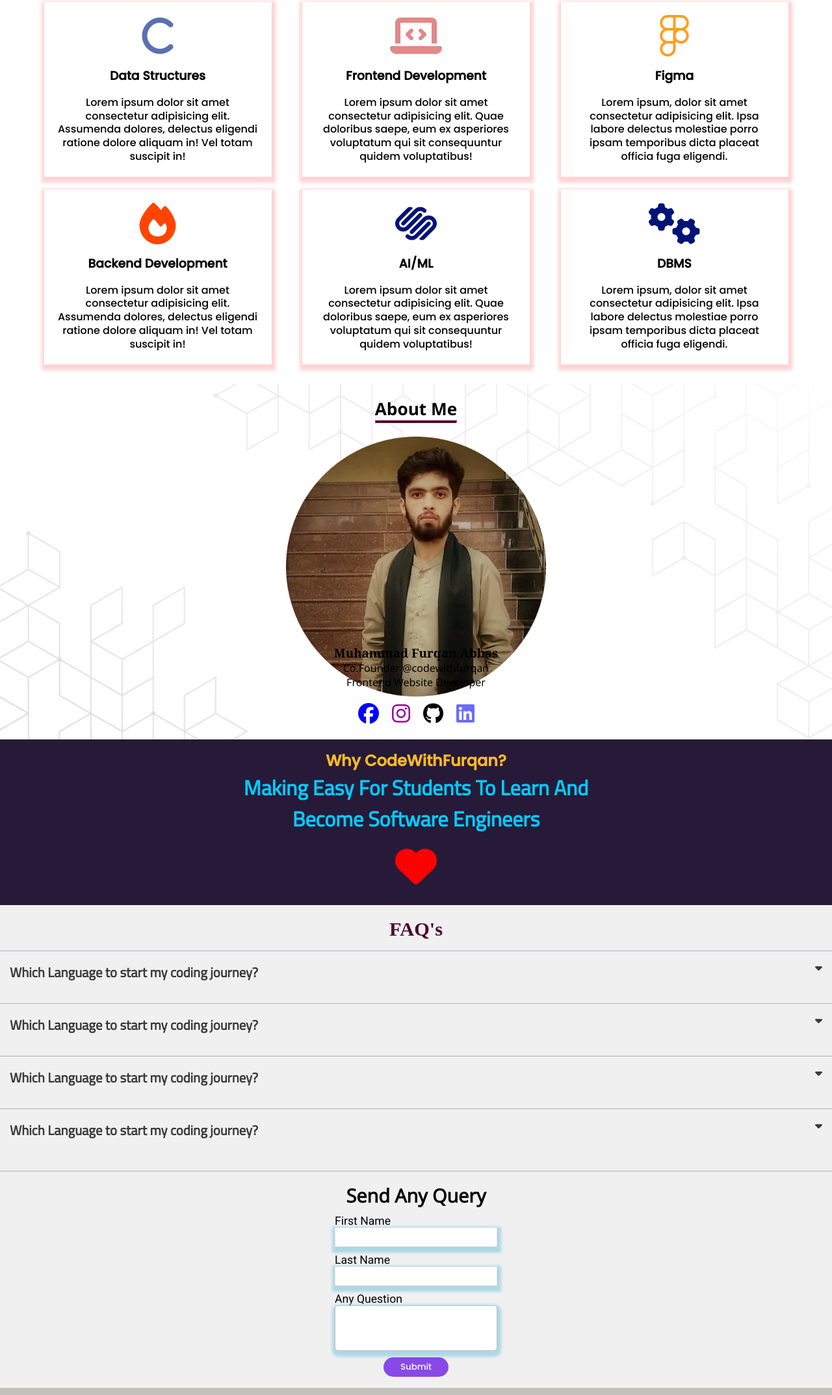
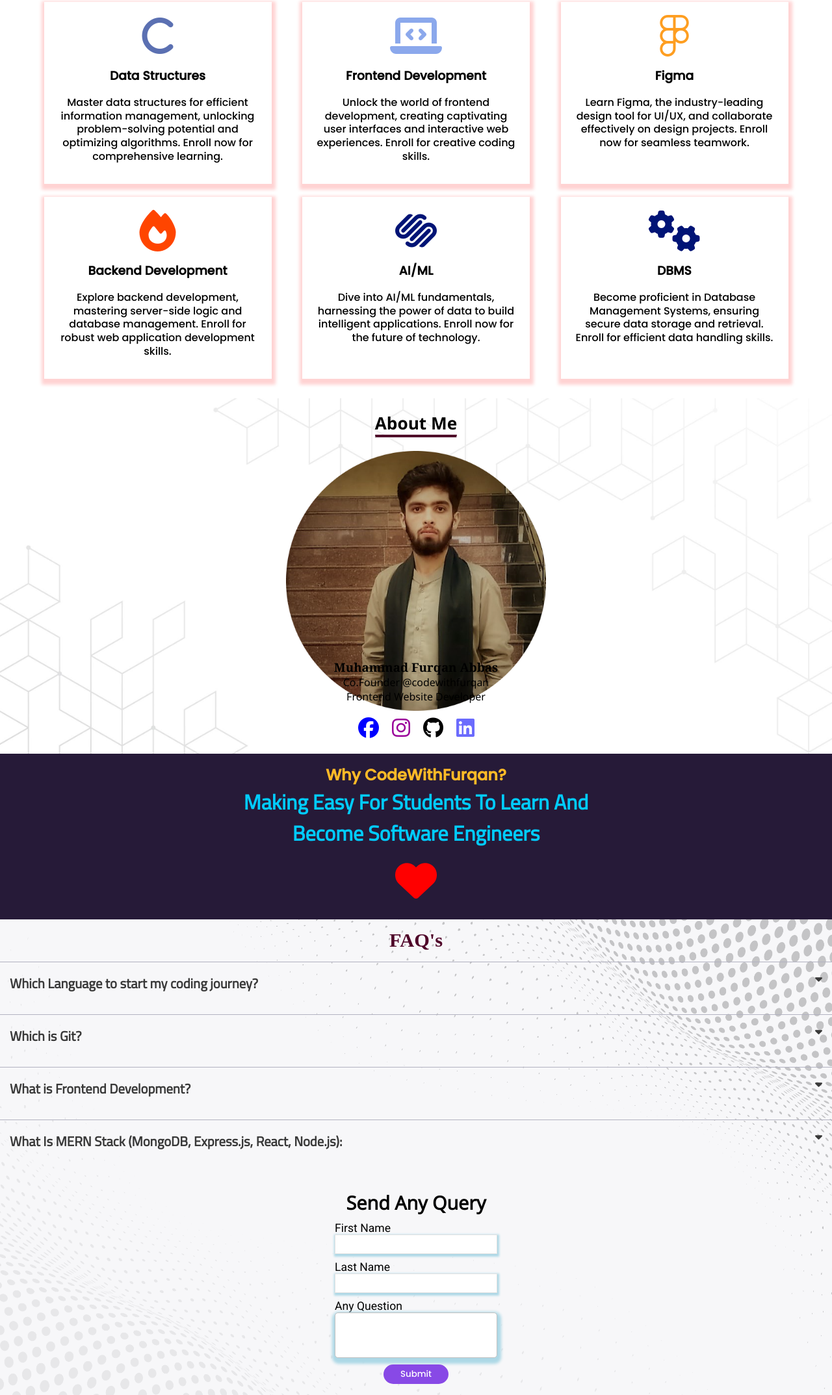
Before and after one commit to mfurqanabbas20/CodeWithFurqan, a plain HTML site: page index.html in a window 1280 px wide. Shown: the part 629-2776 px from the top of the page at 65% size. Drawn offline with nearby package versions, Linux system fonts and the light colour scheme; a web font is replaced by a local one.

Commit message:
Minor changes

```diff
--- a/index.html
+++ b/index.html
@@ -5,6 +5,7 @@
     <meta name="viewport" content="width=device-width, initial-scale=1.0">
     <link rel="stylesheet" href="style.css">
     <link rel="stylesheet" href="queries.css">
+    <link rel="icon" href="images/default.png">
     <script src="https://kit.fontawesome.com/65539b4138.js" crossorigin="anonymous"></script>
     <title>CodeWithFurqan || Happy Coding</title>
 </head>
@@ -49,32 +50,32 @@
         <div class="card-1 card-common">
             <i style="color:rgb(91, 112, 178)" class="fa-solid fa-c"></i>
             <h3>Data Structures</h3>
-            <p>Lorem ipsum dolor sit amet consectetur adipisicing elit. Assumenda dolores, delectus eligendi ratione dolore aliquam in! Vel totam suscipit in!</p>
+            <p>Master data structures for efficient information management, unlocking problem-solving potential and optimizing algorithms. Enroll now for comprehensive learning.</p>
         </div>
         <div class="card-2 card-common">
-            <i style="color: #e28888"; class="fa-solid fa-laptop-code"></i>
+            <i style="color: #8ba8ec"; class="fa-solid fa-laptop-code"></i>
             <h3>Frontend Development</h3>
-            <p>Lorem ipsum dolor sit amet consectetur adipisicing elit. Quae doloribus saepe, eum ex asperiores voluptatum qui sit consequuntur quidem voluptatibus!</p>
+            <p>Unlock the world of frontend development, creating captivating user interfaces and interactive web experiences. Enroll for creative coding skills.</p>
         </div>
         <div class="card-3 card-common">
             <i style="color:rgb(254, 158, 33)" class="fa-brands fa-figma"></i>
             <h3>Figma</h3>
-            <p>Lorem ipsum, dolor sit amet consectetur adipisicing elit. Ipsa labore delectus molestiae porro ipsam temporibus dicta placeat officia fuga eligendi.</p>
+            <p>Learn Figma, the industry-leading design tool for UI/UX, and collaborate effectively on design projects. Enroll now for seamless teamwork.</p>
         </div>
         <div class="card-4 card-common">
             <i style="color: orangered;" class="fa-solid fa-fire"></i>
             <h3>Backend Development</h3>
-            <p>Lorem ipsum dolor sit amet consectetur adipisicing elit. Assumenda dolores, delectus eligendi ratione dolore aliquam in! Vel totam suscipit in!</p>
+            <p>Explore backend development, mastering server-side logic and database management. Enroll for robust web application development skills.</p>
         </div>
         <div class="card-5 card-common">
             <i class="fa-brands fa-squarespace"></i>
             <h3>AI/ML</h3>
-            <p>Lorem ipsum dolor sit amet consectetur adipisicing elit. Quae doloribus saepe, eum ex asperiores voluptatum qui sit consequuntur quidem voluptatibus!</p>
+            <p>Dive into AI/ML fundamentals, harnessing the power of data to build intelligent applications. Enroll now for the future of technology.</p>
         </div>
         <div class="card-6 card-common">
             <i class="fa-solid fa-gears"></i>
             <h3>DBMS</h3>
-            <p>Lorem ipsum, dolor sit amet consectetur adipisicing elit. Ipsa labore delectus molestiae porro ipsam temporibus dicta placeat officia fuga eligendi.</p>
+            <p>Become proficient in Database Management Systems, ensuring secure data storage and retrieval. Enroll for efficient data handling skills.</p>
         </div>
     </div>
     <div class="furqan" id="furqan">
@@ -110,6 +111,7 @@
             <i class="fa-solid fa-heart fa-beat"></i>
         </div>
     </div>
+    <div class="background-container">
     <div class="accordian-container">
         <h2 class="faqs">FAQ's</h2>
         <div class="accordian">
@@ -118,34 +120,34 @@
                 <i class="fa-solid fa-caret-down"></i>
             </div>
             <div class="answer" id="answer">
-                <p>Lorem ipsum dolor sit, amet consectetur adipisicing elit. Reiciendis autem consectetur, expedita eum veritatis soluta. Voluptate nam culpa iste minima?</p>
+                <p>Python is an excellent choice for beginners. It's widely used in various domains, including web development, data analysis, machine learning, and automation.</p>
             </div>
         </div>
         <div class="accordian">
             <div class="question-accordian">
-                <h3>Which Language to start my coding journey?</h3>
+                <h3>Which is Git?</h3>
                 <i class="fa-solid fa-caret-down"></i>
             </div>
             <div class="answer" >
-                <p>Lorem ipsum dolor sit, amet consectetur adipisicing elit. Reiciendis autem consectetur, expedita eum veritatis soluta. Voluptate nam culpa iste minima?</p>
+                <p>Git is a distributed version control system (VCS) that is widely used for tracking changes in source code during software development. It was created by Linus Torvalds in 2005 to help manage the development of the Linux kernel, but it has since become the standard for version control in many software projects.</p>
             </div>
         </div>
         <div class="accordian">
             <div class="question-accordian">
-                <h3>Which Language to start my coding journey?</h3>
+                <h3>What is Frontend Development?</h3>
                 <i class="fa-solid fa-caret-down"></i>
             </div>
             <div class="answer">
-                <p>Lorem ipsum dolor sit, amet consectetur adipisicing elit. Reiciendis autem consectetur, expedita eum veritatis soluta. Voluptate nam culpa iste minima?</p>
+                <p>Frontend development is the practice of creating the user interface and user experience of a website or web application. Frontend developers are responsible for designing and building the visible parts of a website that users interact with directly.</p>
             </div>
         </div>
         <div class="accordian">
             <div class="question-accordian">
-                <h3>Which Language to start my coding journey?</h3>
+                <h3>What Is MERN Stack (MongoDB, Express.js, React, Node.js):</h3>
                 <i class="fa-solid fa-caret-down"></i>
             </div>
             <div class="answer">
-                <p>Lorem ipsum dolor sit, amet consectetur adipisicing elit. Reiciendis autem consectetur, expedita eum veritatis soluta. Voluptate nam culpa iste minima?</p>
+                <p>The MERN stack has gained significant popularity and is widely used for building modern web applications. MongoDB is a NoSQL database, Express.js is a backend framework for Node.js, React is a frontend library for building user interfaces, and Node.js is a server-side runtime environment.</p>
             </div>
         </div>
     </div>
@@ -169,15 +171,16 @@
             <button onclick="email()" class="btn submit">Submit</button>
         </div>
     </form>
+    </div>
     <div class="follow">
         <div class="follow-content">
             <h2>Follow Us On</h2>
             <hr class="follow-line">
         </div>
         <div class="follow-icons">
-            <i class="fa-brands fa-facebook"></i>
-            <i class="fa-brands fa-instagram"></i>
-            <i class="fa-brands fa-github"></i>
+           <a href="https://www.facebook.com/malikmuhammadfurqan.abbas/"><i class="fa-brands fa-facebook"></i></a>
+           <a href="https://www.instagram.com/codewithfurqan/"><i class="fa-brands fa-instagram"></i></a>
+           <a href="https://www.linkedin.com/in/muhammad-furqan-abbas-870125233/"><i class="fa-brands fa-linkedin"></i></a>
         </div>
         <div class="follow-content">
             <h2>Subsribe At</h2>
--- a/style.css
+++ b/style.css
@@ -218,10 +218,10 @@ hr {
     margin-block: 10px;
     padding: 20px;
     font-family: 'Poppins', sans-serif;
+    height: 280px;
 }
 .card-common:hover {
     box-shadow: 2px 2px 20px 6px rgb(220, 93, 255);
-
 }
 /* Furqan */
 .furqan {
@@ -269,9 +269,7 @@ hr {
     justify-content: center;
     align-items: center;
     gap: 10px;
-    background-color: #f0f0f0;
     padding-block: 17px;
-    border-top: 1px solid rgb(244, 154, 106);
 }
 .form-questions>.form-header h3{
     font-family: Open Sans, sans-serif;
@@ -281,7 +279,7 @@ hr {
     border: 1px solid rgb(226, 226, 226);
     width: 250px;
     height: 30px;
-    box-shadow: 1px 4px 4px 5px lightblue;
+    box-shadow: 1px 2px 3px 2px lightblue;
 }
 .first-name, .last-name, .question label {
     font-size: 1.1rem;
@@ -334,12 +332,17 @@ hr {
     font-size: 1rem;
 }
 .accordian-container {
-    background-color: #f0f0f0;
-    padding-block: 20px;
+
+    background-size: cover;
+    padding-block: 15px;
+}
+.background-container {
+    background-image: url('images/background-2.jpg');
+    background-size: cover;
 }
 .accordian {
     margin-top: 5px;
-    background-color: #f0f0f0;
+    background-color: transparent;
     font-family:Cambria, Cochin, Georgia, Times, 'Times New Roman', serif;
     font-size: 1.1rem;
     padding: 17px 15px;
```
Also changed, not shown: README.txt (deleted).
